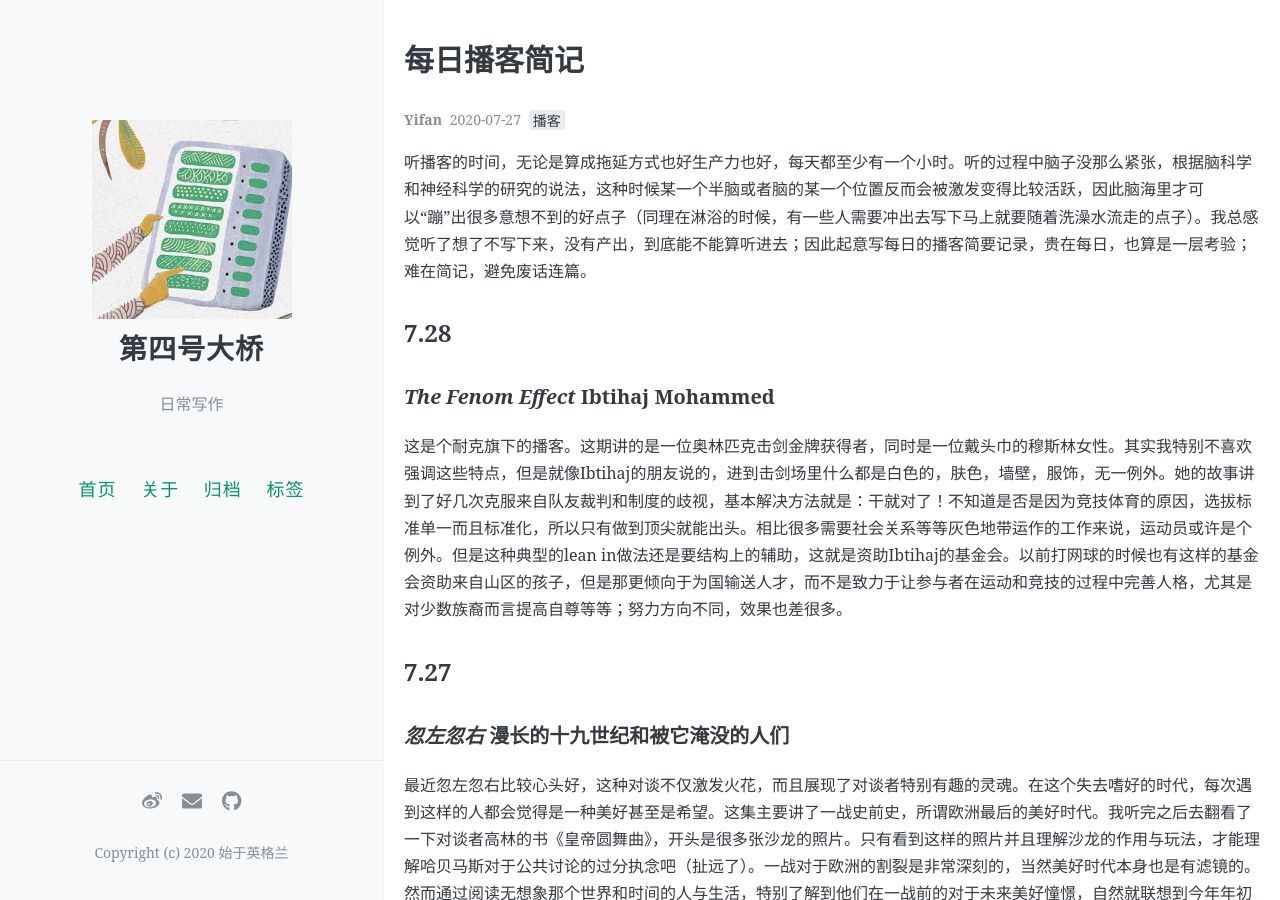
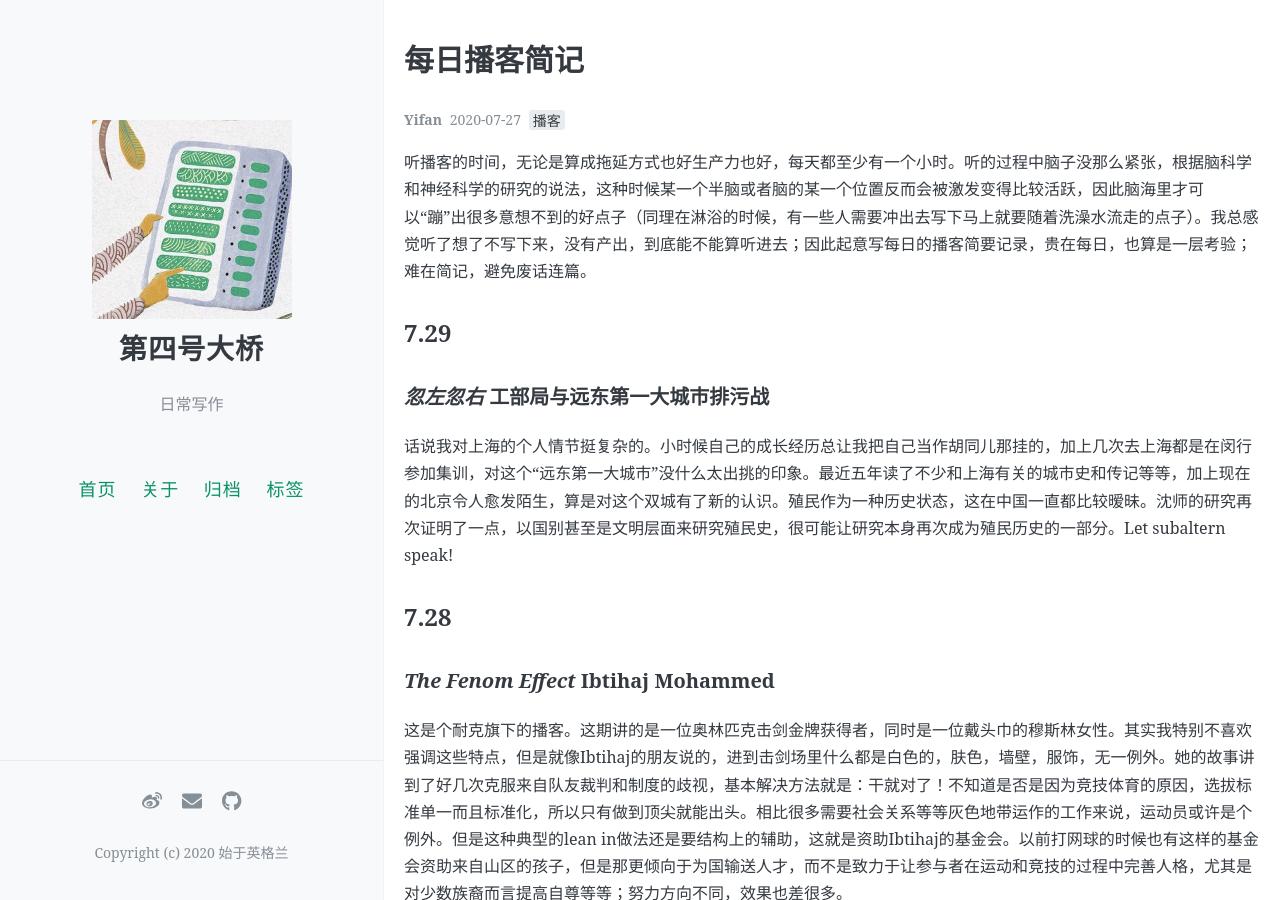
Before and after one commit to yifan0111/gincredible, a Jekyll site: the page built from _posts/2020-07-27-everyday-podcast.md, in a window 1280 px wide and 900 px high. Built offline with Jekyll 4.4.1, drawn with Linux system fonts in a browser that asks for light colours; comment, search, counter and statistics services are not loaded.

Commit message:
Update 2020-07-27-everyday-podcast.md

```diff
--- a/_posts/2020-07-27-everyday-podcast.md
+++ b/_posts/2020-07-27-everyday-podcast.md
@@ -8,6 +8,10 @@ author: Yifan
 ---
 
 听播客的时间，无论是算成拖延方式也好生产力也好，每天都至少有一个小时。听的过程中脑子没那么紧张，根据脑科学和神经科学的研究的说法，这种时候某一个半脑或者脑的某一个位置反而会被激发变得比较活跃，因此脑海里才可以“蹦”出很多意想不到的好点子（同理在淋浴的时候，有一些人需要冲出去写下马上就要随着洗澡水流走的点子）。我总感觉听了想了不写下来，没有产出，到底能不能算听进去；因此起意写每日的播客简要记录，贵在每日，也算是一层考验；难在简记，避免废话连篇。
+
+## 7.29
+### _忽左忽右_ 工部局与远东第一大城市排污战
+话说我对上海的个人情节挺复杂的。小时候自己的成长经历总让我把自己当作胡同儿那挂的，加上几次去上海都是在闵行参加集训，对这个“远东第一大城市”没什么太出挑的印象。最近五年读了不少和上海有关的城市史和传记等等，加上现在的北京令人愈发陌生，算是对这个双城有了新的认识。殖民作为一种历史状态，这在中国一直都比较暧昧。沈师的研究再次证明了一点，以国别甚至是文明层面来研究殖民史，很可能让研究本身再次成为殖民历史的一部分。Let subaltern speak!
 
 ## 7.28
 ### _The Fenom Effect_ Ibtihaj Mohammed
```
